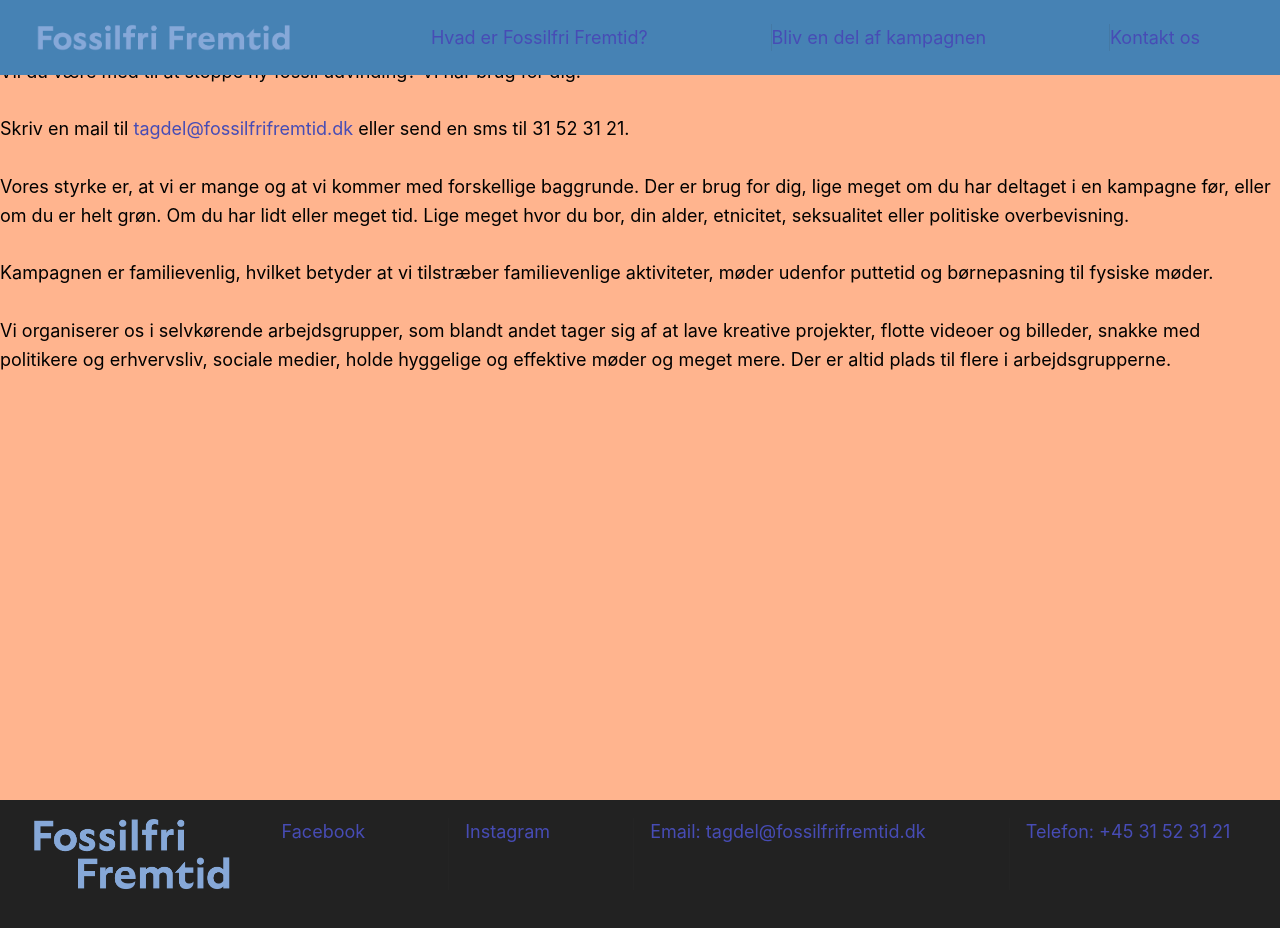
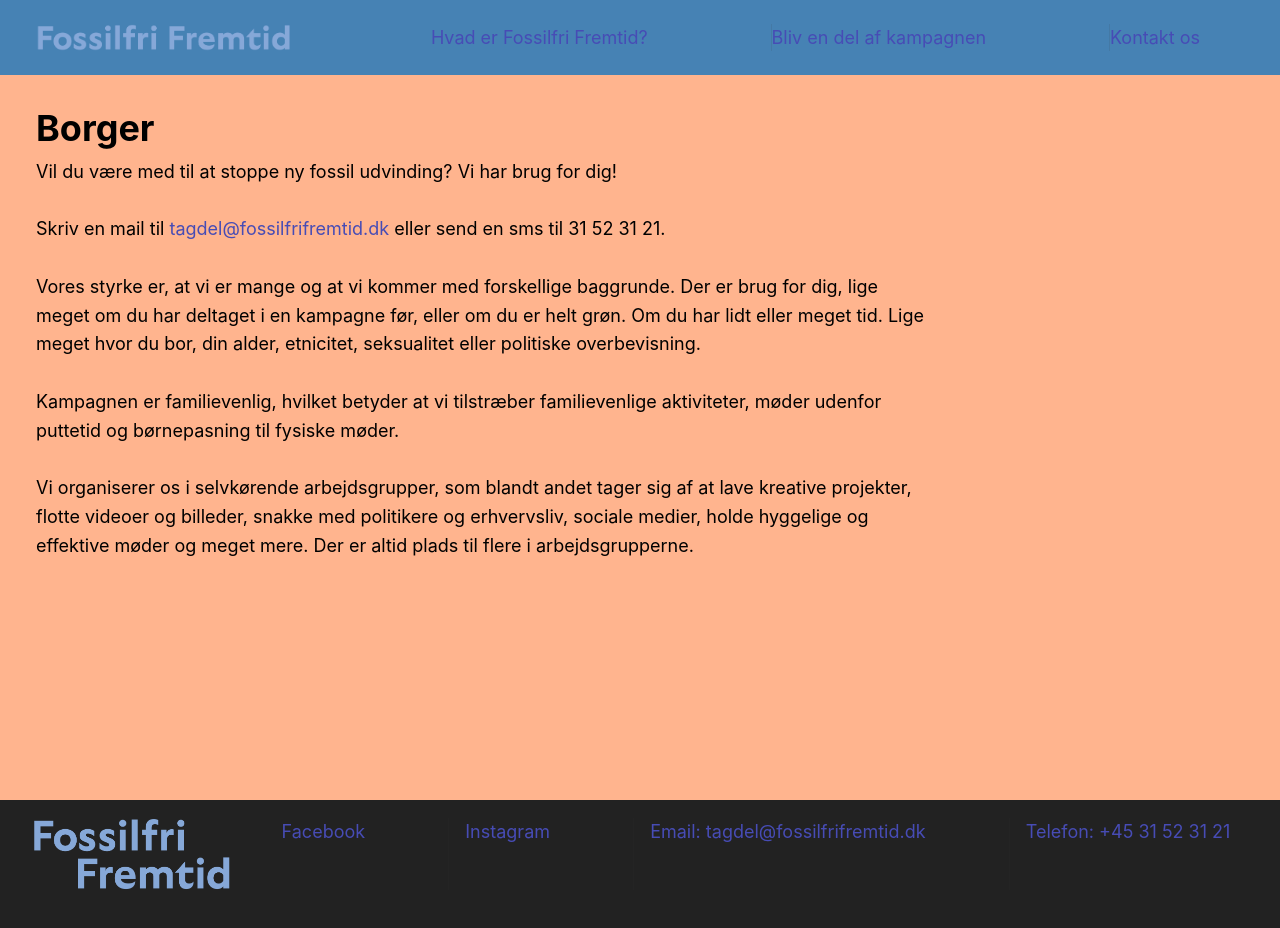
Before and after one commit to majaokholm/fossilfrifremtid, a Vue app in the folder src/: page /aktiviteter-borger in a window 1280 px wide. Shown: the top 928 px of the page. Built offline with nearby package versions, Linux system fonts and the light colour scheme.

Commit message:
fix styling of activity subpages

```diff
--- a/src/src/views/detailed/BorgerDetailed.vue
+++ b/src/src/views/detailed/BorgerDetailed.vue
@@ -4,7 +4,7 @@
 
 <template>
     <div class="view-container container-bg">
-      <div>
+      <div class="text-side-container">
       <h1>Borger</h1>
 
       <p>  Vil du være med til at stoppe ny fossil udvinding? Vi har brug for dig!
@@ -28,4 +28,7 @@
   .container-bg{
         background-color:#FFB48E;
       }
+  .text-side-container{
+  flex-basis: 75%;
+  }
   </style>
--- a/src/src/views/detailed/OrganisationDetailed.vue
+++ b/src/src/views/detailed/OrganisationDetailed.vue
@@ -4,7 +4,7 @@
 
 <template>
     <div class="view-container container-bg">
-      <div>
+      <div class="text-side-container">
       <h1>Organisation</h1>
 
     <p>Bakker jeres organisation op om en grøn, retfærdig fremtid? Vær med til at løfte sagen og støtte arbejdet for at holde gassen i jorden.
@@ -37,4 +37,7 @@
   .container-bg{
         background-color:#FFB48E;
       }
+      .text-side-container{
+  flex-basis: 75%;
+  }
   </style>
--- a/src/src/views/detailed/VirksomhedDetailed.vue
+++ b/src/src/views/detailed/VirksomhedDetailed.vue
@@ -4,7 +4,7 @@
 
 <template>
     <div class="view-container container-bg">
-      <div>
+      <div class="text-side-container">
       <h1>Virksomhed</h1>
 
       <p> Er I en del af Danmarks grønne fremtid? Så bak op om Fossilfri Fremtid og bidrag til at holde gassen i jorden.
@@ -37,4 +37,7 @@
   .container-bg{
         background-color:#FFB48E;
       }
+      .text-side-container{
+  flex-basis: 75%;
+  }
   </style>
```
